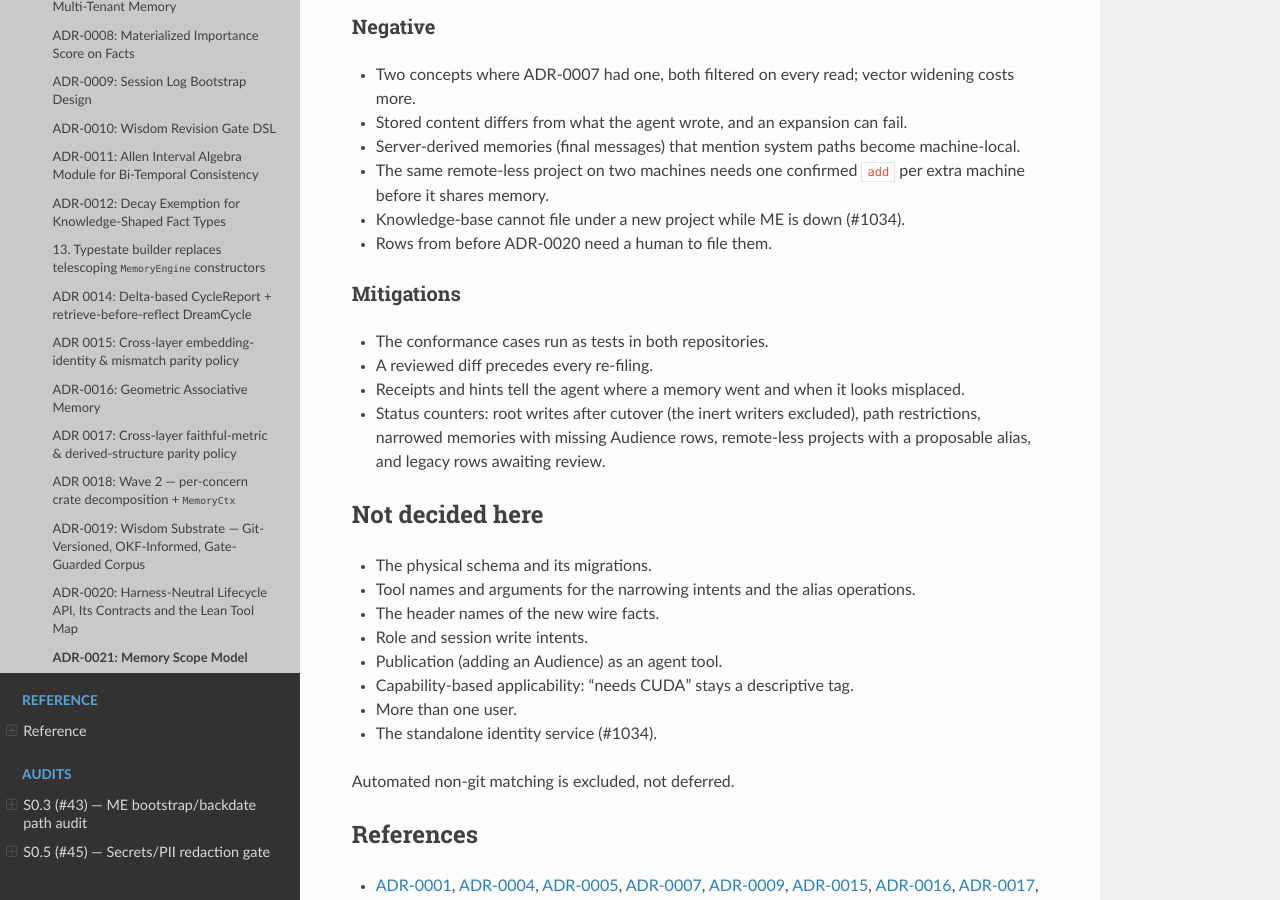
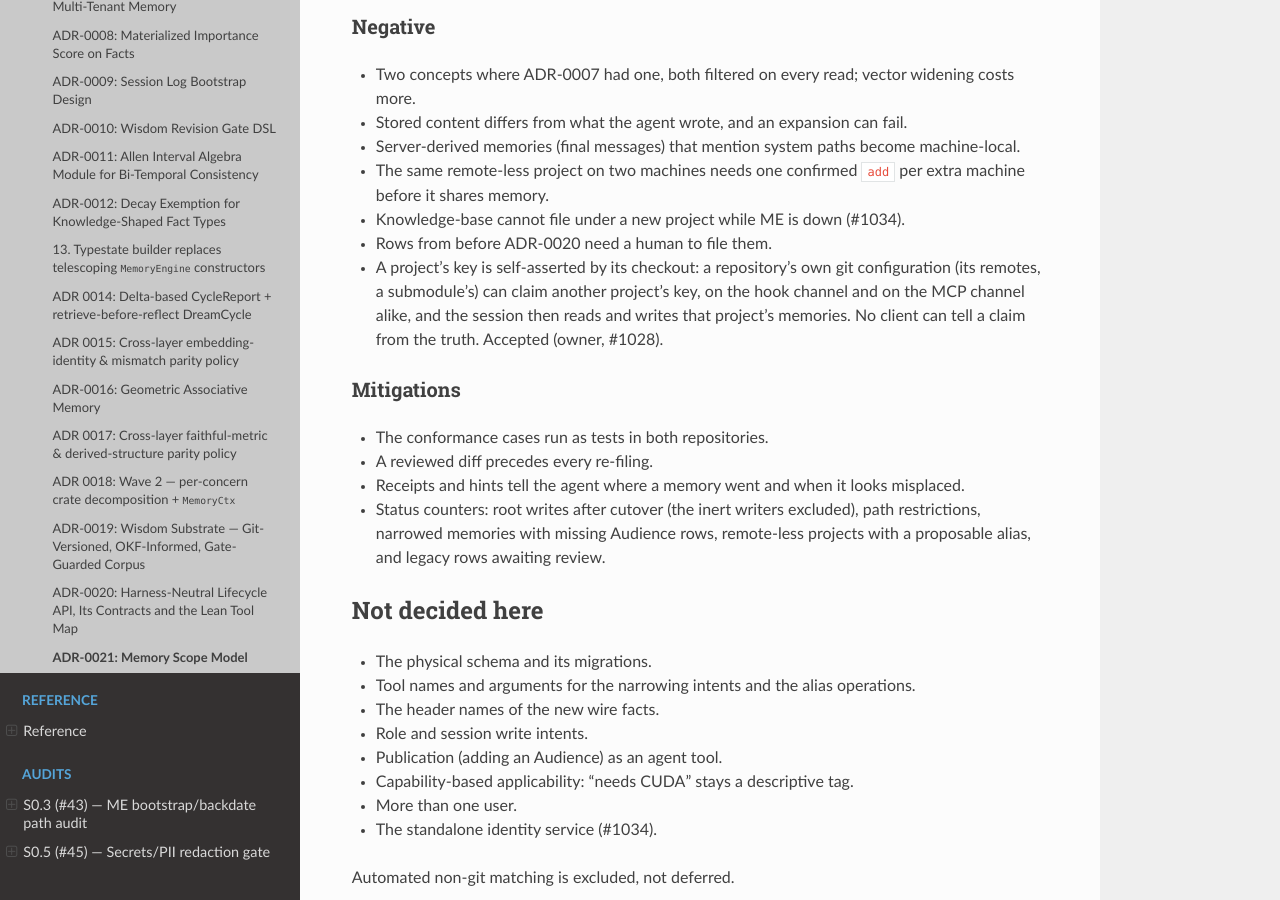
Before and after one commit to dutiona/memory-engine, a Sphinx documentation site: the page built from docs/design/adr/0021-memory-scope-model.md, in a window 1280 px wide and 900 px high, scrolled down 14466 px. Built offline with Sphinx 7.4.7 and the Read the Docs theme 3.1.0, drawn with Linux system fonts in a browser that asks for light colours.

Commit message:
docs(adr): record the self-asserted project key as an accepted consequence (ADR-0021)
A checkout's own git configuration can claim another project's key, on both channels; #1028 adds recall and remember under that key. No client can tell a claim from the truth, and the owner accepted it on #1028's plan rather than filing it.

Refs dutiona/infra#37

```diff
--- a/docs/design/adr/0021-memory-scope-model.md
+++ b/docs/design/adr/0021-memory-scope-model.md
@@ -513,6 +513,7 @@ L2.
 - The same remote-less project on two machines needs one confirmed `add` per extra machine before it shares memory.
 - Knowledge-base cannot file under a new project while ME is down (#1034).
 - Rows from before ADR-0020 need a human to file them.
+- A project's key is self-asserted by its checkout: a repository's own git configuration (its remotes, a submodule's) can claim another project's key, on the hook channel and on the MCP channel alike, and the session then reads and writes that project's memories. No client can tell a claim from the truth. Accepted (owner, #1028).
 
 ### Mitigations
 
```
